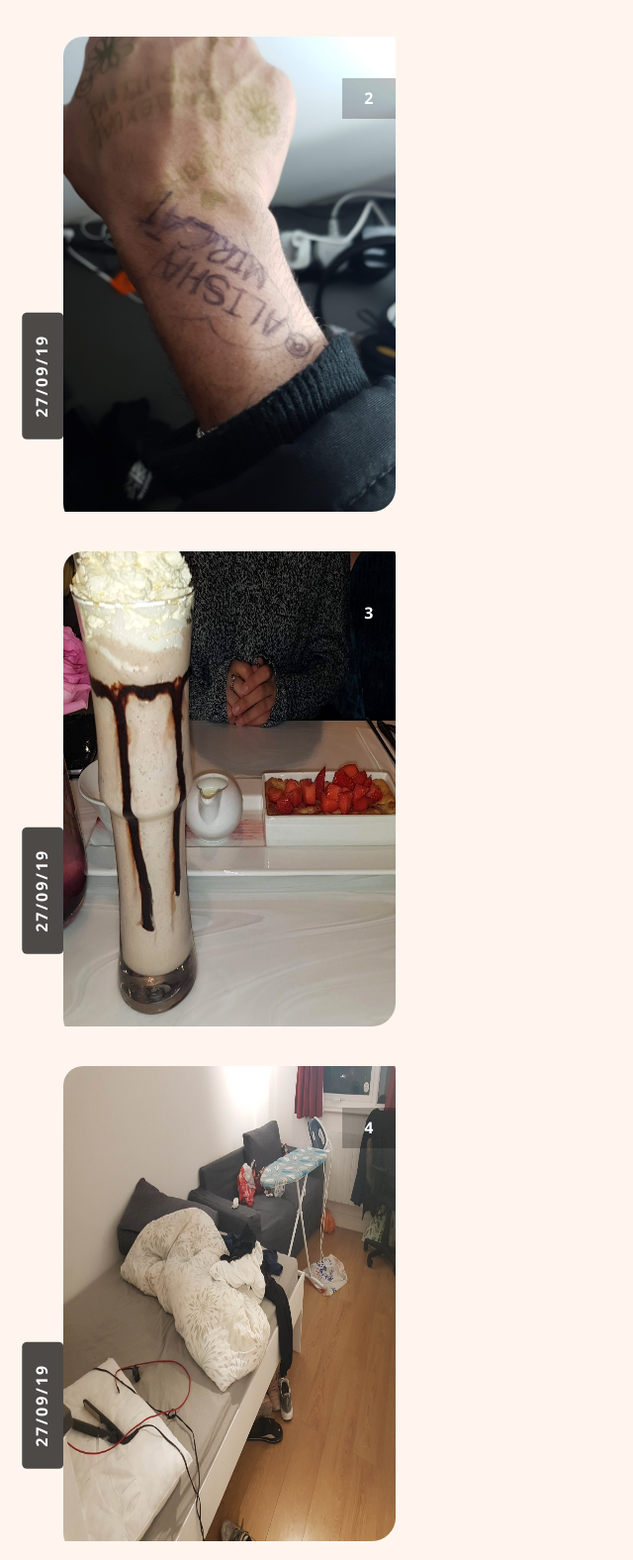
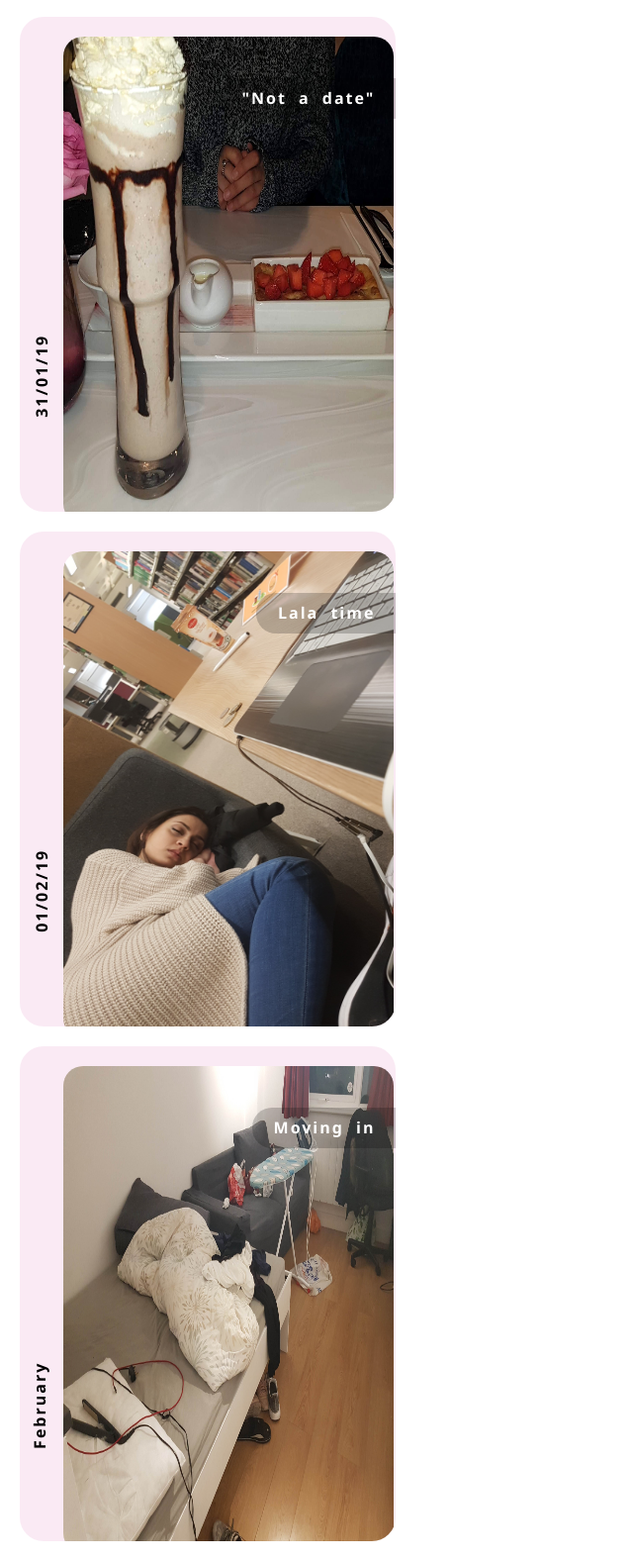
Before and after one commit to Happybirthdayalisha/Happybirthdayalisha.github.io, a plain HTML site: page index.html in a window 1280 px wide. Shown: the part 702-2278 px from the top of the page at 99% size, without its empty margins (0-640 px from the left). Drawn offline with Linux system fonts and the light colour scheme.

Commit message:
updated colours

```diff
--- a/index.html
+++ b/index.html
@@ -7,8 +7,8 @@
     <link rel="stylesheet" href="main.css" />
   </head>
   <div class="header">
-    <h1>🎊 Happy birthday Alisha 🎉</h1>
-    <h4>Tap and hold on a photo!</h4>
+    <h1>🎊 Happy Birthday Alisha 🎉</h1>
+    <h4>Tap on a photo!</h4>
   </div>
 
   <div class="card"></div>
@@ -19,13 +19,57 @@
       <!-- Spaceholder -->
 
       <div class="flip-card-container" style="--hue: 220;">
-        <p class="datetext">27/09/19</p>
+        <div class="flip-card">
+          <div class="card-front">
+            <figure>
+              <div class="img-bg"></div>
+              <img src="Images/Handwriting2.jpg" />
+              <figcaption>Canvas boy</figcaption>
+              <p class="datetext">30/01/19</p>
+            </figure>
+          </div>
+          <div class="card-back">
+            <figure>
+              <div class="img-bg"></div>
+              <img src="Images/Handwriting2.jpg" />
+            </figure>
+            <p class="textedit">
+              On this day I met this crazy girl, frist thing she decided was to
+              colour me in...
+            </p>
+          </div>
+        </div>
+      </div>
+      <div class="flip-card-container" style="--hue: 220;">
+        <div class="flip-card">
+          <div class="card-front">
+            <figure>
+              <div class="img-bg"></div>
+              <img src="Images/Dolce3.jpg" />
+              <figcaption>"Not a date"</figcaption>
+              <p class="datetext">31/01/19</p>
+            </figure>
+          </div>
+          <div class="card-back">
+            <figure>
+              <div class="img-bg"></div>
+              <img src="Images/Dolce3.jpg" />
+            </figure>
+            <p class="textedit">
+              I took her on a "Revision meal" becasue she refused a date 🙄 p.s
+              atleast it wasnt maccies
+            </p>
+          </div>
+        </div>
+      </div>
+      <div class="flip-card-container" style="--hue: 220;">
         <div class="flip-card">
           <div class="card-front">
             <figure>
               <div class="img-bg"></div>
               <img src="Images/firstime1.jpg" />
-              <figcaption>1</figcaption>
+              <figcaption>Lala time</figcaption>
+              <p class="datetext">01/02/19</p>
             </figure>
           </div>
           <div class="card-back">
@@ -33,56 +77,21 @@
               <div class="img-bg"></div>
               <img src="Images/firstime1.jpg" />
             </figure>
-            <p class="textedit">On this day I met this crazy girl</p>
+            <p class="textedit">
+              I should have known she was a lazy sloth, so she took a nap on the
+              libary sofa
+            </p>
           </div>
         </div>
       </div>
       <div class="flip-card-container" style="--hue: 220;">
-        <p class="datetext">27/09/19</p>
-        <div class="flip-card">
-          <div class="card-front">
-            <figure>
-              <div class="img-bg"></div>
-              <img src="Images/Handwriting2.jpg" />
-              <figcaption>2</figcaption>
-            </figure>
-          </div>
-          <div class="card-back">
-            <figure>
-              <div class="img-bg"></div>
-              <img src="Images/Handwriting2.jpg" />
-            </figure>
-            <p class="textedit">On this day I met this crazy girl</p>
-          </div>
-        </div>
-      </div>
-      <div class="flip-card-container" style="--hue: 220;">
-        <p class="datetext">27/09/19</p>
-        <div class="flip-card">
-          <div class="card-front">
-            <figure>
-              <div class="img-bg"></div>
-              <img src="Images/Dolce3.jpg" />
-              <figcaption>3</figcaption>
-            </figure>
-          </div>
-          <div class="card-back">
-            <figure>
-              <div class="img-bg"></div>
-              <img src="Images/Dolce3.jpg" />
-            </figure>
-            <p class="textedit">On this day I met this crazy girl</p>
-          </div>
-        </div>
-      </div>
-      <div class="flip-card-container" style="--hue: 220;">
-        <p class="datetext">27/09/19</p>
         <div class="flip-card">
           <div class="card-front">
             <figure>
               <div class="img-bg"></div>
               <img src="Images/eastern4.jpg" />
-              <figcaption>4</figcaption>
+              <figcaption>Moving in</figcaption>
+              <p class="datetext">February</p>
             </figure>
           </div>
           <div class="card-back">
@@ -90,18 +99,21 @@
               <div class="img-bg"></div>
               <img src="Images/eastern4.jpg" />
             </figure>
-            <p class="textedit">On this day I met this crazy girl</p>
+            <p class="textedit">
+              Lazy sloth made her self at home in her new house... ps this was a
+              while after but this fits the narative 😆
+            </p>
           </div>
         </div>
       </div>
       <div class="flip-card-container" style="--hue: 220;">
-        <p class="datetext">27/09/19</p>
         <div class="flip-card">
           <div class="card-front">
             <figure>
               <div class="img-bg"></div>
               <img src="Images/valent5.jpg" />
-              <figcaption>5</figcaption>
+              <figcaption>Valentines 1</figcaption>
+              <p class="datetext">14/02/19</p>
             </figure>
           </div>
           <div class="card-back">
@@ -114,13 +126,13 @@
         </div>
       </div>
       <div class="flip-card-container" style="--hue: 220;">
-        <p class="datetext">27/09/19</p>
         <div class="flip-card">
           <div class="card-front">
             <figure>
               <div class="img-bg"></div>
               <img src="Images/valent6.jpg" />
-              <figcaption>6</figcaption>
+              <figcaption>Valentines 2</figcaption>
+              <p class="datetext">27/09/19</p>
             </figure>
           </div>
           <div class="card-back">
--- a/main.css
+++ b/main.css
@@ -1,12 +1,13 @@
 * {
   box-sizing: border-box;
-  padding-right: 5%;
+  padding-right: 10%;
 }
 
 body {
   margin: 0;
   font-family: "Segoe UI", Tahoma, Geneva, Verdana, sans-serif;
-  background-color: seashell;
+  background-color: white;
+  color: deeppink;
 }
 
 .header {
@@ -84,6 +85,7 @@ body {
   display: flex;
   justify-content: center;
   align-items: center;
+  background: rgba(200, 50, 150, 0.1);
 }
 
 /* .card-front */
@@ -128,6 +130,7 @@ figcaption {
   margin-top: 12%;
   margin-right: 7%;
   padding: 8px 22px;
+  border-radius: 20px 0px 0px 20px;
 
   font-weight: bold;
   line-height: 1.6;
@@ -138,11 +141,11 @@ figcaption {
   position: absolute;
   top: 0;
   right: 12px;
-  background-color: rgb(0, 0, 0, 0.25);
+  background: rgba(0, 0, 0, 0.2);
   color: white;
 }
 .card-front .img-bg {
-  clip-path: polygon(0 20%, 100% 40%, 100% 100%, 0 100%);
+  /* clip-path: polygon(0 20%, 100% 40%, 100% 100%, 0 100%); */
 }
 
 .card-front .img-bg::before {
@@ -163,7 +166,7 @@ figcaption {
 }
 
 .card-back .img-bg {
-  clip-path: polygon(0 0, 100% 0, 100% 80%, 0 60%);
+  /* clip-path: polygon(0 0, 100% 0, 100% 80%, 0 60%); */
 }
 
 /* hover state */
@@ -175,9 +178,8 @@ figcaption {
 
 .textedit {
   display: block;
-
   width: auto;
-  margin-top: 110%;
+  margin-top: 95%;
   margin-left: 11.5%;
   padding: 8px 22px;
 
@@ -190,7 +192,8 @@ figcaption {
   position: absolute;
   top: 0;
   right: 12px;
-  background-color: rgb(0, 0, 0, 0.7);
+  background: rgba(200, 50, 150, 0.1);
+
   color: white;
   border-radius: 0px 20px 20px 0;
 }
@@ -214,6 +217,6 @@ figcaption {
   position: fixed;
   top: 0;
   right: 12px;
-  background-color: rgb(0, 0, 0, 0.7);
-  color: white;
+  /* background: rgba(200, 50, 150, 0.05); */
+  color: black;
 }
```
